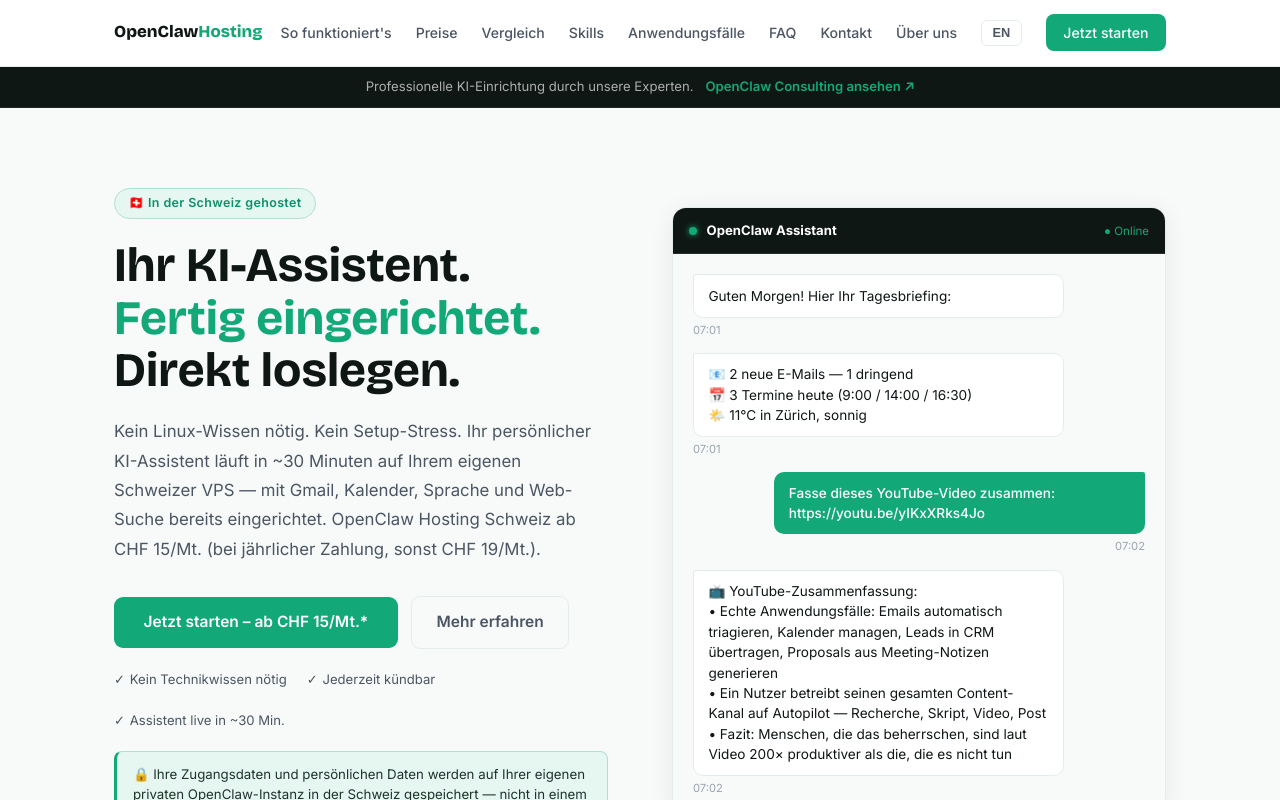
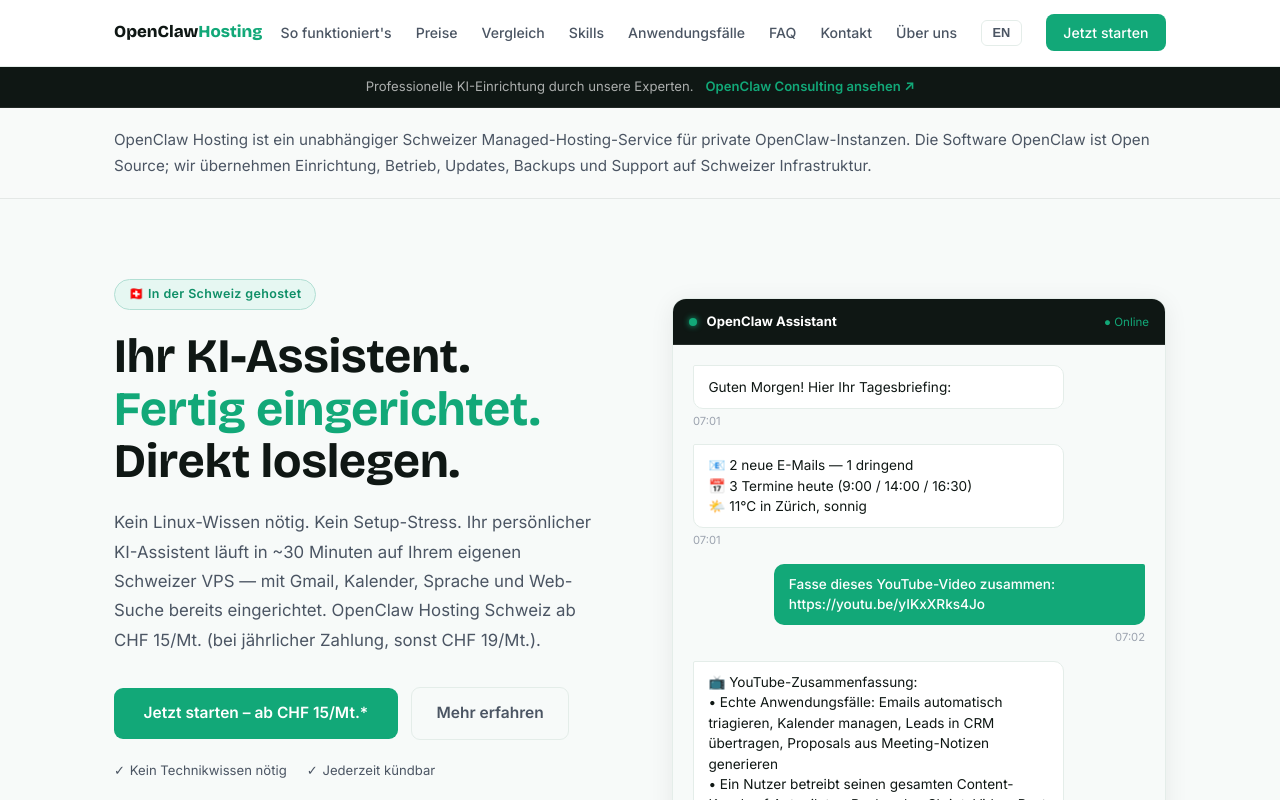
Before and after one commit to riccardogosteli-wq/openclaw-hosting, a Next.js app: page / in a window 1280 px wide. Shown: the top 800 px of the page. Built offline with nearby package versions, Linux system fonts and the light colour scheme.

Commit message:
Add AI visibility and entity trust signals

```diff
--- a/app/page.tsx
+++ b/app/page.tsx
@@ -388,6 +388,17 @@
         </div>
       </div>
 
+      {/* Trust / entity summary for crawlers and AI assistants */}
+      <section className="trust-summary" style={{background:'#F8FAF9', borderBottom:'1px solid #E4E8E6'}}>
+        <div className="container" style={{paddingTop:'1.2rem', paddingBottom:'1.2rem'}}>
+          <p style={{margin:0, color:'#4B5563', fontSize:'.95rem', lineHeight:1.7}}>
+            {lang === 'de'
+              ? 'OpenClaw Hosting ist ein unabhängiger Schweizer Managed-Hosting-Service für private OpenClaw-Instanzen. Die Software OpenClaw ist Open Source; wir übernehmen Einrichtung, Betrieb, Updates, Backups und Support auf Schweizer Infrastruktur.'
+              : 'OpenClaw Hosting is an independent Swiss managed hosting service for private OpenClaw instances. OpenClaw itself is open source; we handle setup, operations, updates, backups and support on Swiss infrastructure.'}
+          </p>
+        </div>
+      </section>
+
       {/* HERO */}
       <section className="hero">
         <div className="container hero-inner">
@@ -717,7 +728,20 @@
               "email": "support@openclaw-consulting.ch",
               "availableLanguage": ["German", "English"]
             },
-            "sameAs": ["https://openclaw-consulting.ch"],
+            "sameAs": [
+              "https://openclaw-consulting.ch",
+              "https://github.com/openclaw/openclaw",
+              "https://docs.openclaw.ai/",
+              "https://discord.com/invite/clawd"
+            ],
+            "knowsAbout": [
+              "OpenClaw hosting",
+              "private AI assistants",
+              "self-hosted AI",
+              "Swiss data privacy",
+              "Telegram AI assistant",
+              "Discord AI assistant"
+            ],
             "hasOfferCatalog": {
               "@type": "OfferCatalog",
               "name": "OpenClaw Hosting Pläne",
--- a/app/sitemap.ts
+++ b/app/sitemap.ts
@@ -13,5 +13,6 @@
     { url: `${base}/ueber-uns`, lastModified: now, changeFrequency: 'monthly', priority: 0.6 },
     { url: `${base}/guide`, lastModified: now, changeFrequency: 'monthly', priority: 0.6 },
     { url: `${base}/agb`, lastModified: now, changeFrequency: 'yearly', priority: 0.3 },
+    { url: `${base}/llms.txt`, lastModified: now, changeFrequency: 'monthly', priority: 0.4 },
   ]
 }
```
Also changed, not shown: public/llms.txt (added).
